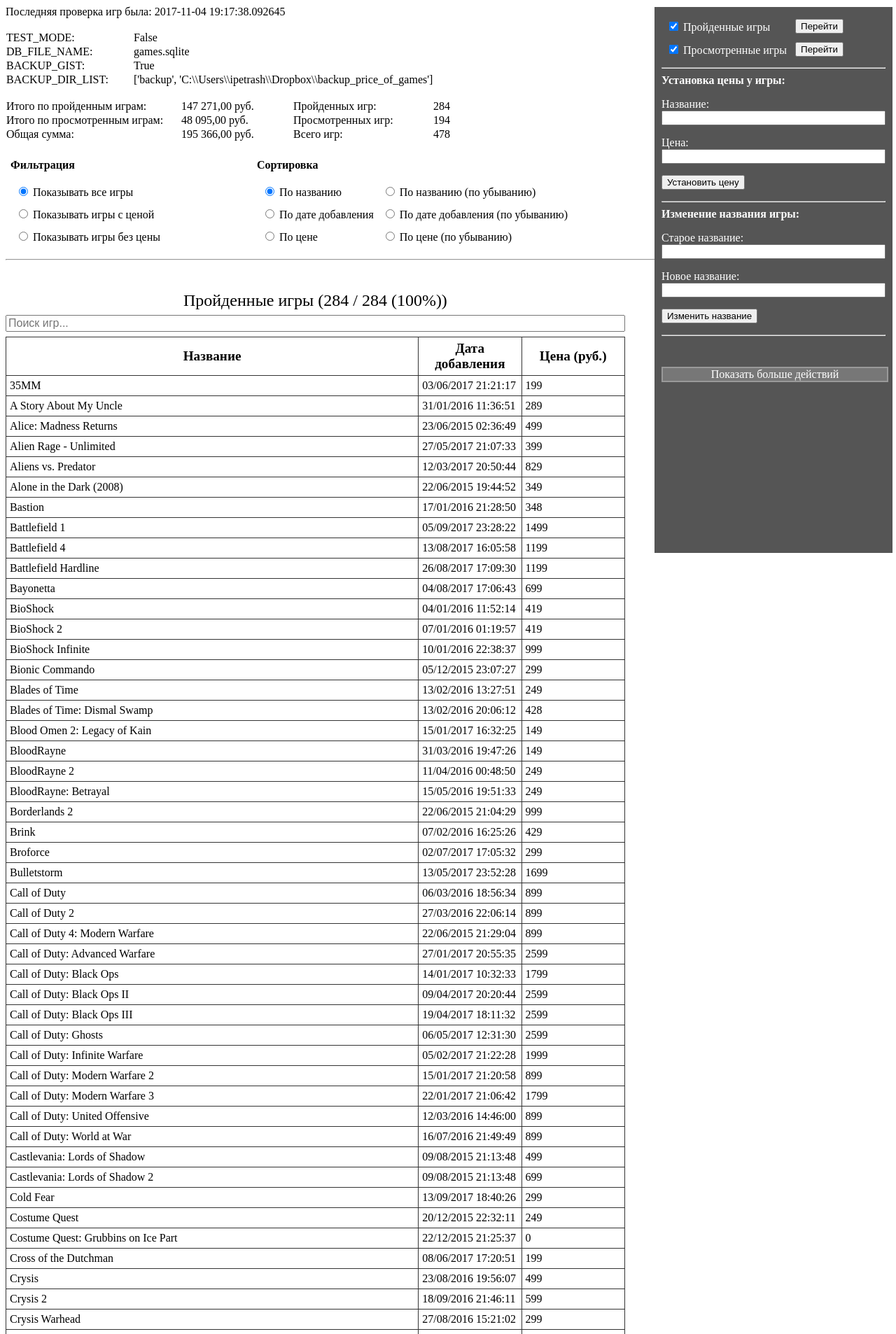
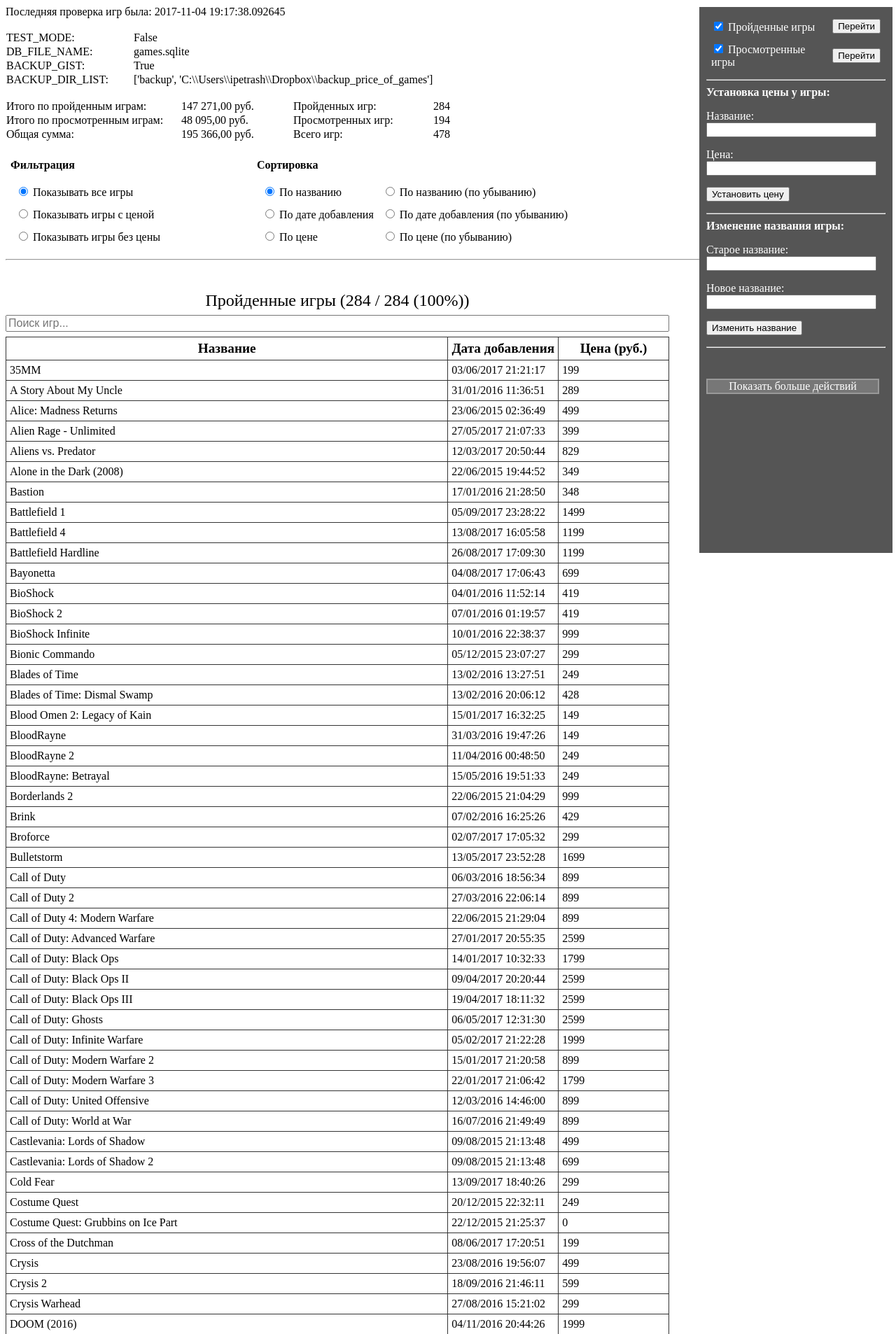
Before and after one commit to gil9red/price_of_games, a Flask app: page / in a window 1280 px wide. Shown: the top 1906 px of the page at 70% size. Run offline with Flask 2, Linux system fonts and the light colour scheme; data comes from the database, SQL or seed files in the repository.

Commit message:
Корректировка ширины элементов

```diff
--- a/templates/index_v2.html
+++ b/templates/index_v2.html
@@ -22,7 +22,7 @@
         }
 
         #finished_game, #finished_watched_game {
-            width: 70%;
+            width: 75%;
             border-collapse: collapse; /* Убираем двойные линии между ячейками */
         }
             #finished_game td, #finished_game th, #finished_watched_game td, #finished_watched_game th {
@@ -30,7 +30,7 @@
             }
 
         .info_table {
-            width: 70%;
+            width: 75%;
             border: 0px double #333; /* Рамка вокруг таблицы */
             border-collapse: separate; /* Способ отображения границы */
             border-spacing: 0px; /* Расстояние между ячейками */
@@ -41,7 +41,7 @@
             }
 
         .dev_info_table {
-            width: 70%;
+            width: 75%;
             border: 0px double #333; /* Рамка вокруг таблицы */
             border-collapse: separate; /* Способ отображения границы */
             border-spacing: 0px; /* Расстояние между ячейками */
@@ -70,7 +70,7 @@
             top: 10px; /* Расстояние сверху */
             bottom: 10px;  /* Расстояние снизу */
 
-            width: 25%;
+            width: 20%;
             padding: 10px; /* Поля вокруг текста */
 
             background: #555; /* Цвет фона */
@@ -80,7 +80,7 @@
             overflow-y: auto; /* Добавление вертикального скрола */
         }
             #top_right_fixed_panel input[type="text"], .button_show_more_actions {
-                width: 320px;
+                width: 95%;
             }
             #top_right_fixed_panel label {
                 color: white; /* Цвет текста */
@@ -110,12 +110,12 @@
         }
 
         .input_search {
-            width: 70%;
+            width: 75%;
             font-size: 16px; /* Increase font-size */
         }
 
         .table_caption {
-            width: 70%;
+            width: 75%;
             font-size: 150%; /* Размер шрифта в процентах */
             text-align: center;
         }
```
